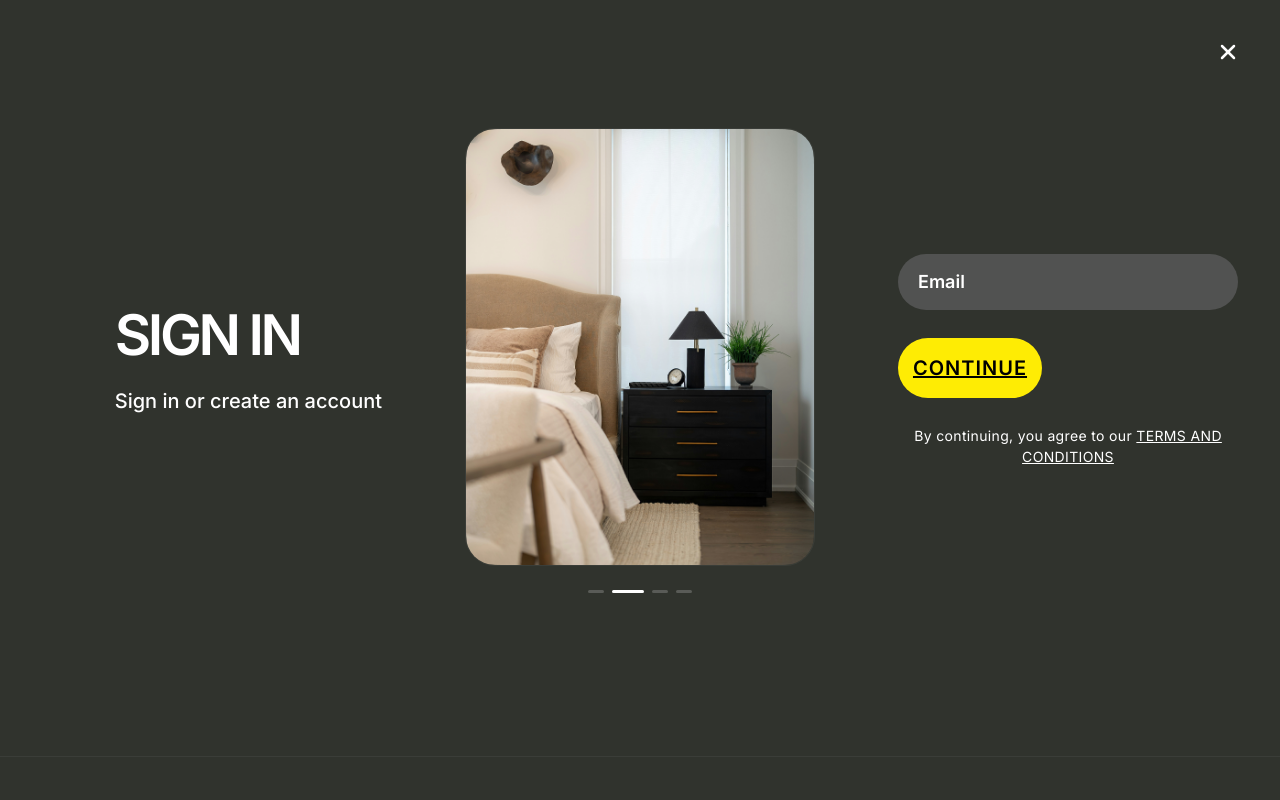
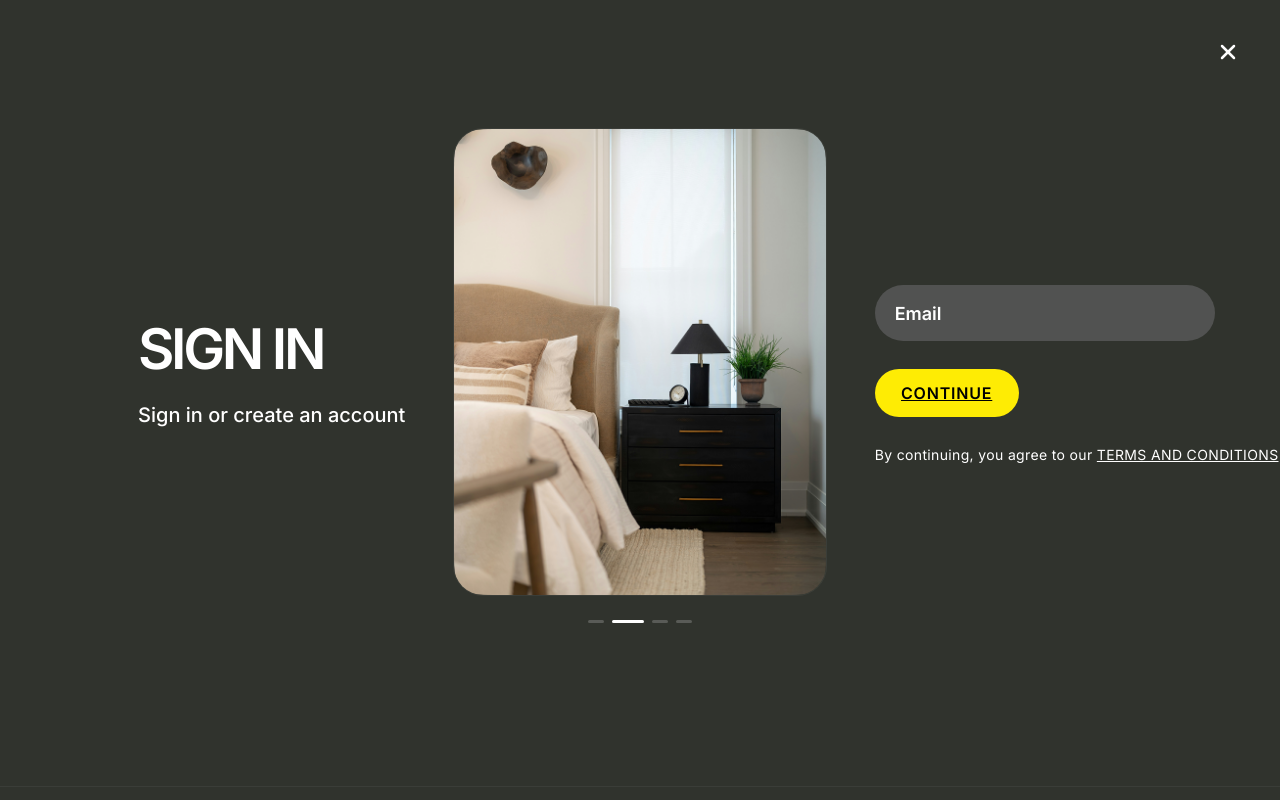
Before and after one commit to Omo-Akeye/Ecommerce-FunctionStudioo, a React (Vite) app: page /signin in a window 1280 px wide. Shown: the top 800 px of the page. Built offline with nearby package versions, Linux system fonts and the light colour scheme.

Commit message:
feat: update Signin page layout and improve text handling for better responsiveness

```diff
--- a/src/pages/Signin.tsx
+++ b/src/pages/Signin.tsx
@@ -88,14 +88,15 @@ export const Signin = () => {
         </svg>
       </button>
 <main className="grow flex items-center justify-center px-8 mb-40.75">
-  <div className="grid grid-cols-1 lg:grid-cols-3 items-center gap-12 lg:gap-16 xl:gap-20.75 w-full max-w-7xl">
+  {/* <div className="grid grid-cols-1 lg:grid-cols-3 items-center gap-12 lg:gap-16 xl:gap-20.75 w-full max-w-7xl"> */}
+  <div className="grid grid-cols-1 lg:grid-cols-3 items-center gap-12 lg:gap-12 w-full max-w-7xl">
 
 
     <div className="flex flex-col lg:items-start items-center lg:justify-self-end">
-      <h1 className="text-white text-5xl md:text-[56px] font-semibold tracking-[-0.06em] uppercase mb-6 nowhitespace">
+      <h1 className="text-white text-5xl md:text-[56px] font-semibold tracking-[-0.06em] uppercase mb-6 whitespace-nowrap">
         SIGN IN
       </h1>
-      <p className="text-xl text-white font-medium nowhitespace">
+      <p className="text-xl text-white font-medium whitespace-nowrap">
         Sign in or create an account
       </p>
     </div>
@@ -148,13 +149,13 @@ export const Signin = () => {
     <div className="w-full max-w-36 inline-block">
       <button
         type="submit"
-        className="w-full bg-custom hover:bg-yellow-300 text-black underline font-semibold py-4 rounded-full transition-all duration-300 cursor-pointer text-xl uppercase tracking-wider hover:scale-[1.02] active:scale-[0.98]"
+        className="w-full bg-custom hover:bg-yellow-300 text-black underline font-semibold py-3 rounded-full transition-all duration-300 cursor-pointer  uppercase tracking-wider hover:scale-[1.02] active:scale-[0.98]"
       >
         CONTINUE
       </button>
     </div>
 
-    <p className="text-sm text-white tracking-wide text-center leading-[20.84px]">
+    <p className="text-sm text-white tracking-wide text-center whitespace-nowrap ">
       By continuing, you agree to our{' '}
       <a href="#" className="underline hover:text-white/40 transition-colors duration-200">
         TERMS AND CONDITIONS
```
